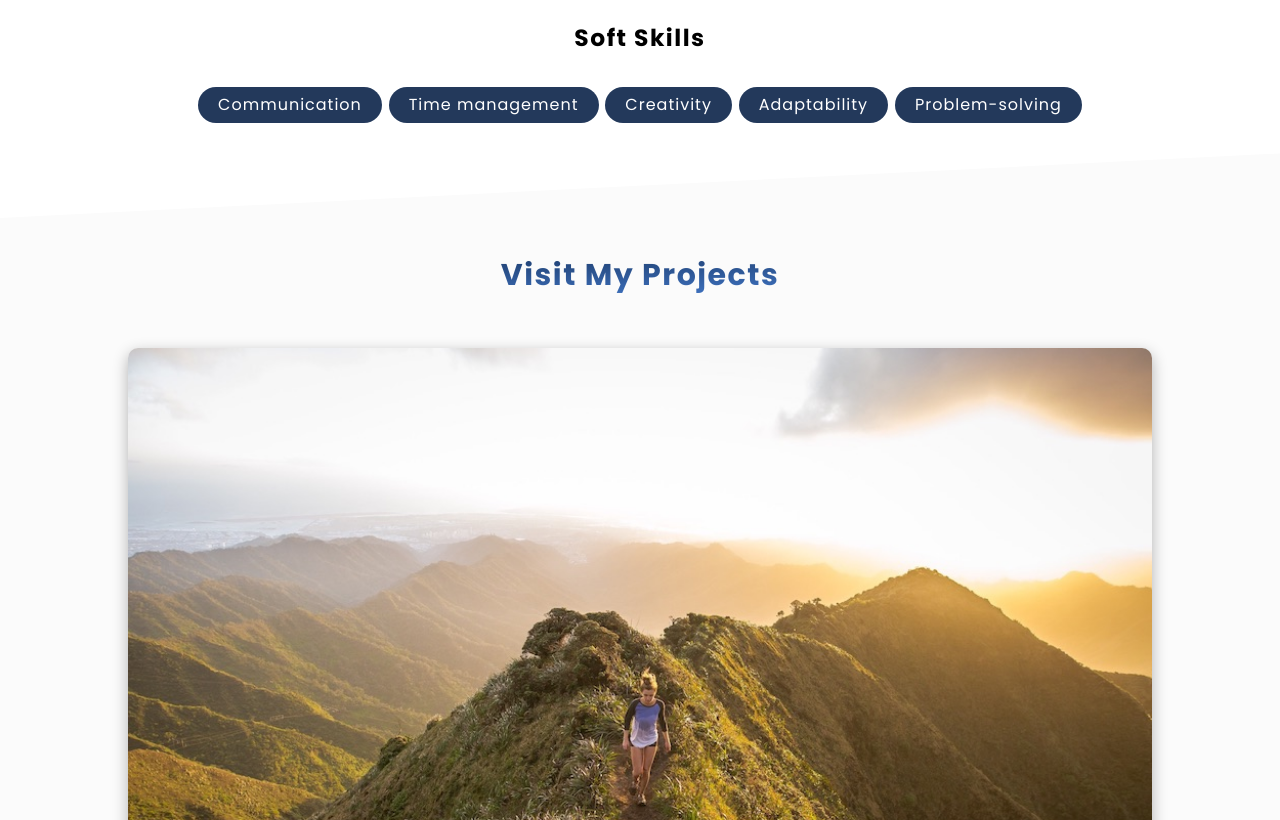
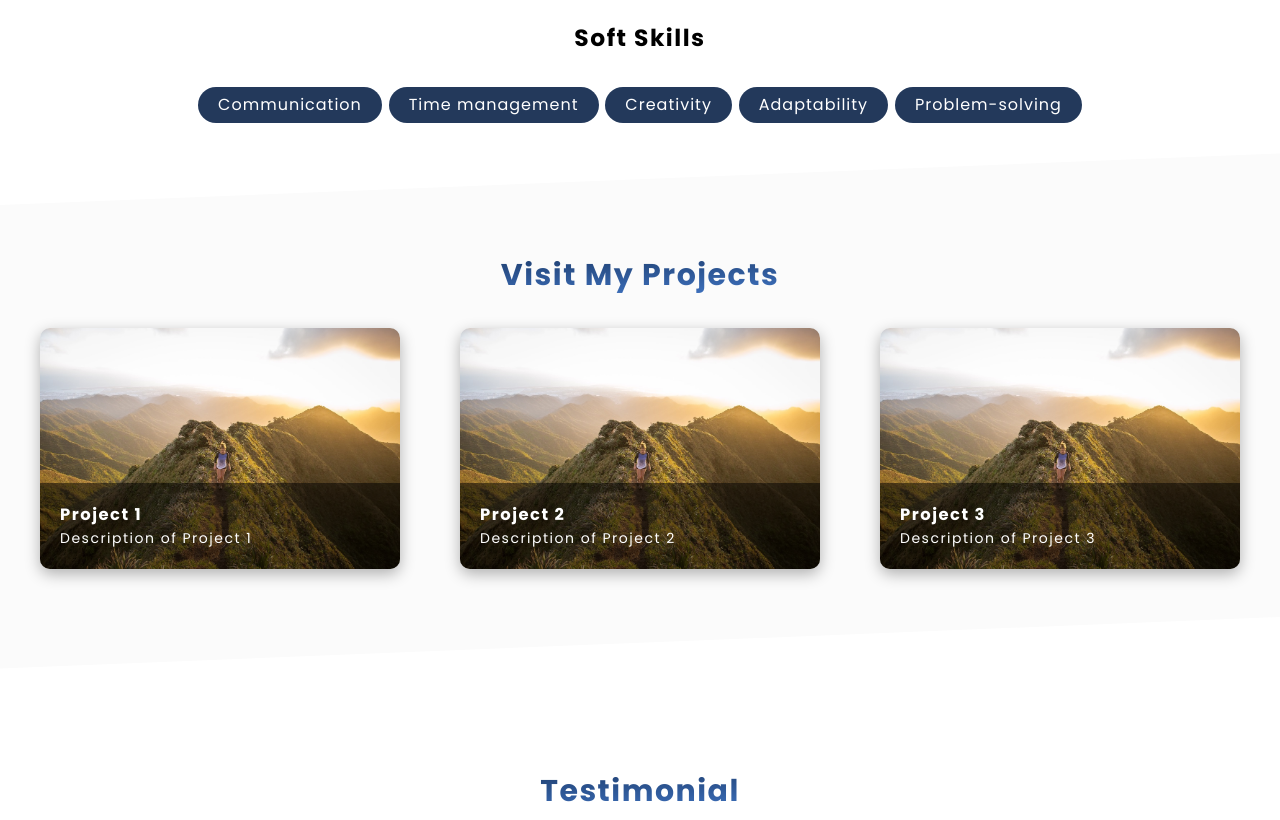
Before and after one commit to rajklakhani/rajklakhani.github.io, a website: page index.html in a window 1280 px wide. Shown: the part 1140-1960 px from the top of the page. Drawn offline with Linux system fonts and the light colour scheme.

Commit message:
Changes in the project sections from column 1 to 3 in a row

```diff
--- a/index.html
+++ b/index.html
@@ -174,8 +174,6 @@
             </a>
           </div>
 
-
-
           <div class="project__container--card">
             <a href="#" target="_blank" class="project__container--link">
               <img src="img/nat-3-large.jpg" alt="Project 1" class="project__container--img" />
@@ -196,8 +194,7 @@
             </a>
           </div>
 
-
-          <div class="project__container--card">
+          <!-- <div class="project__container--card">
             <a href="#" target="_blank" class="project__container--link">
               <img src="img/nat-3-large.jpg" alt="Project 1" class="project__container--img" />
               <div class="project__info">
@@ -205,7 +202,7 @@
                 <p>Description of Project 4</p>
               </div>
             </a>
-          </div>
+          </div> -->
 
         </div>
       </section>
--- a/sass/main.scss
+++ b/sass/main.scss
@@ -441,8 +441,8 @@ body {
 /// PROJECT
 
 .project{
-    padding: 10rem 0px;
-    clip-path: polygon(0 2%, 100% 0, 100% 98%, 0% 100%);
+    padding: 10rem 4rem;
+    clip-path: polygon(0 10%, 100% 0, 100% 90%, 0% 100%);
     background-color: #fbfbfb;
 
     &__info {
@@ -450,9 +450,9 @@ body {
         bottom: 0;
         left: 0;
         width: 100%;
-        background-color: rgba(0, 0, 0, 0.7);
+        background-color: rgba(0, 0, 0, 0.5);
+        font-size: 1.4rem;
         padding: 2rem;
-        font-size: 1.6rem;
         color: $color-white;
 
         @media (max-width: $media-phone) {
@@ -463,11 +463,16 @@ body {
     }
 
     &__container {
-        width: 80%;
+        width: 100%;
+        display: flex;
+        flex-wrap: wrap;
+        justify-content: space-between;
         margin: 0 auto;
 
         &--link {
            text-decoration: none;
+           display: block;
+           width: 100%;
         }
 
         &--card {
@@ -475,9 +480,11 @@ body {
             overflow: hidden;
             border-radius: 10px;
             box-shadow: $box-shadow;
-            // margin-bottom: 60px;
-            margin: 5rem 0;
             transition: all 0.5s;
+
+            width: 30%;
+            height: auto;
+
             &:hover{
                 transform: scale(1.02);
             }
```
Also changed, not shown: css/style.css.
